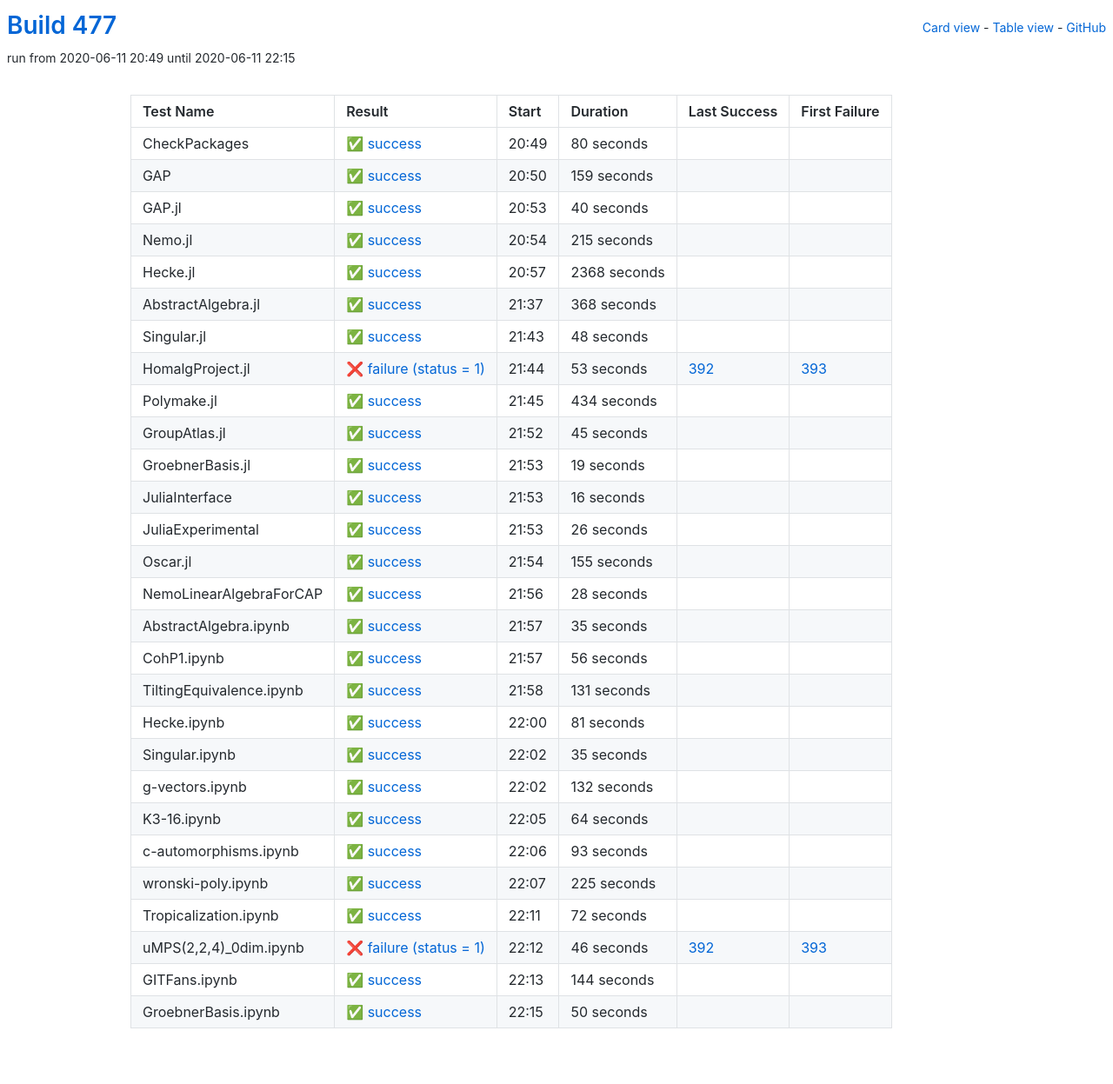
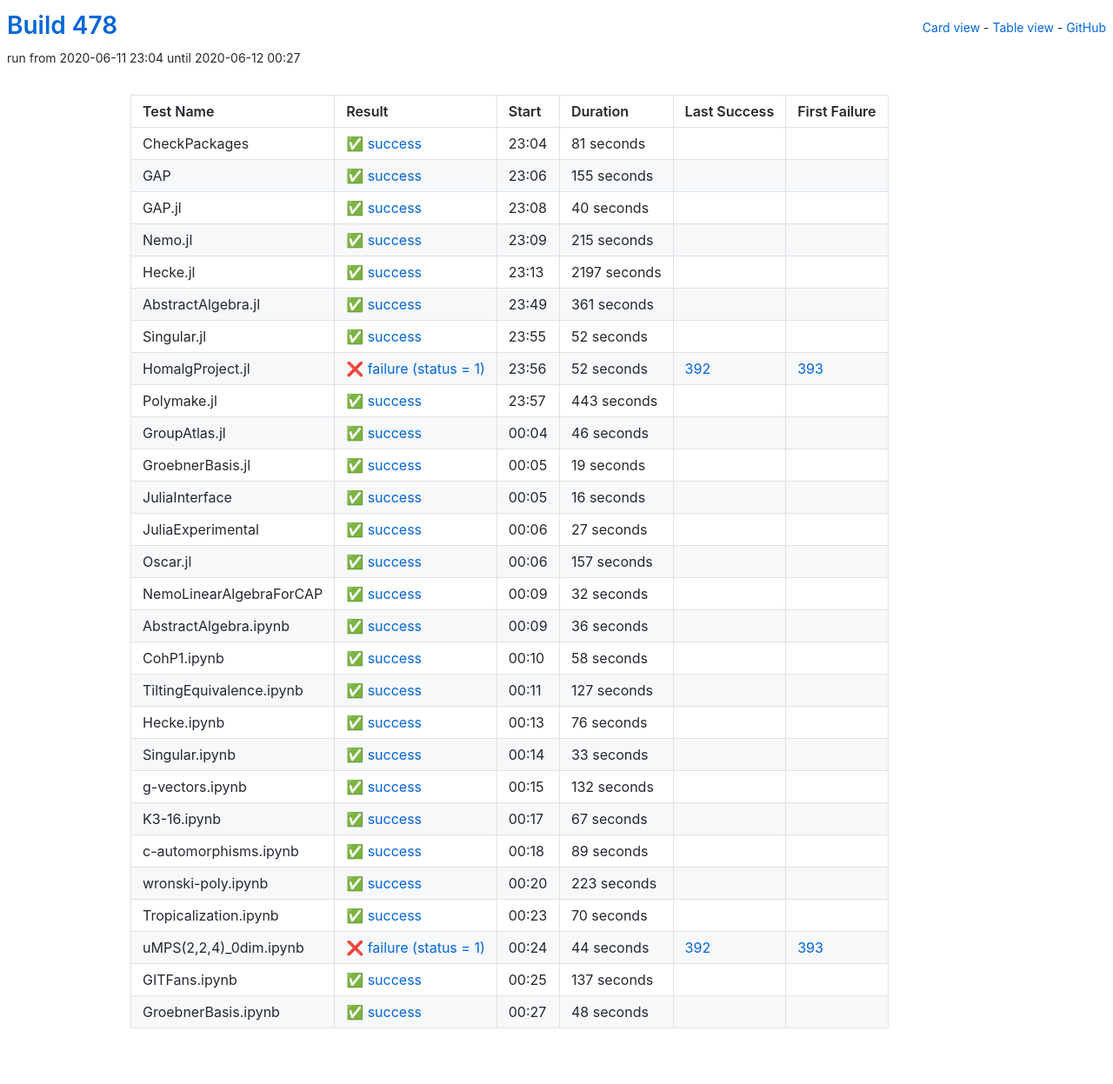
Before and after one commit to oscar-system/oscar-ci-status-1.4, a Jekyll site: the page built from table.html, in a window 1280 px wide. Shown: the whole page at 87% size. Built offline with Jekyll 4.4.1, drawn with Linux system fonts in a browser that asks for light colours.

Commit message:
Build #478

```diff
--- a/_data/ci.yml
+++ b/_data/ci.yml
@@ -1,6 +1,6 @@
 ---
-build: 477
-build_url: https://oscarci.mathematik.uni-kl.de/job/oscar-julia-1.4/477/
+build: 478
+build_url: https://oscarci.mathematik.uni-kl.de/job/oscar-julia-1.4/478/
 job: oscar-julia-1.4
 organization: oscar-system
 repo: oscar-ci-status-1.4
@@ -8,32 +8,32 @@ repourl: https://github.com/oscar-system/oscar-ci-status-1.4
 tests:
 - name: CheckPackages
   id: checkpackages
-  log: https://oscarci.mathematik.uni-kl.de/job/oscar-julia-1.4/477/artifact/logs/build-477/CheckPackages.log
-  start: 2020-06-11 20:49
+  log: https://oscarci.mathematik.uni-kl.de/job/oscar-julia-1.4/478/artifact/logs/build-478/CheckPackages.log
+  start: 2020-06-11 23:04
   success: true
   exitcode: 0
   status: success
-  duration: 80
+  duration: 81
   last_success: false
   last_success_url:
   first_failure: false
   first_failure_url:
 - name: GAP
   id: gap
-  log: https://oscarci.mathematik.uni-kl.de/job/oscar-julia-1.4/477/artifact/logs/build-477/GAP.log
-  start: 2020-06-11 20:50
+  log: https://oscarci.mathematik.uni-kl.de/job/oscar-julia-1.4/478/artifact/logs/build-478/GAP.log
+  start: 2020-06-11 23:06
   success: true
   exitcode: 0
   status: success
-  duration: 159
+  duration: 155
   last_success: false
   last_success_url:
   first_failure: false
   first_failure_url:
 - name: GAP.jl
   id: gap-jl
-  log: https://oscarci.mathematik.uni-kl.de/job/oscar-julia-1.4/477/artifact/logs/build-477/GAP.jl.log
-  start: 2020-06-11 20:53
+  log: https://oscarci.mathematik.uni-kl.de/job/oscar-julia-1.4/478/artifact/logs/build-478/GAP.jl.log
+  start: 2020-06-11 23:08
   success: true
   exitcode: 0
   status: success
@@ -44,8 +44,8 @@ tests:
   first_failure_url:
 - name: Nemo.jl
   id: nemo-jl
-  log: https://oscarci.mathematik.uni-kl.de/job/oscar-julia-1.4/477/artifact/logs/build-477/Nemo.jl.log
-  start: 2020-06-11 20:54
+  log: https://oscarci.mathematik.uni-kl.de/job/oscar-julia-1.4/478/artifact/logs/build-478/Nemo.jl.log
+  start: 2020-06-11 23:09
   success: true
   exitcode: 0
   status: success
@@ -56,80 +56,80 @@ tests:
   first_failure_url:
 - name: Hecke.jl
   id: hecke-jl
-  log: https://oscarci.mathematik.uni-kl.de/job/oscar-julia-1.4/477/artifact/logs/build-477/Hecke.jl.log
-  start: 2020-06-11 20:57
+  log: https://oscarci.mathematik.uni-kl.de/job/oscar-julia-1.4/478/artifact/logs/build-478/Hecke.jl.log
+  start: 2020-06-11 23:13
   success: true
   exitcode: 0
   status: success
-  duration: 2368
+  duration: 2197
   last_success: false
   last_success_url:
   first_failure: false
   first_failure_url:
 - name: AbstractAlgebra.jl
   id: abstractalgebra-jl
-  log: https://oscarci.mathematik.uni-kl.de/job/oscar-julia-1.4/477/artifact/logs/build-477/AbstractAlgebra.jl.log
-  start: 2020-06-11 21:37
+  log: https://oscarci.mathematik.uni-kl.de/job/oscar-julia-1.4/478/artifact/logs/build-478/AbstractAlgebra.jl.log
+  start: 2020-06-11 23:49
   success: true
   exitcode: 0
   status: success
-  duration: 368
+  duration: 361
   last_success: false
   last_success_url:
   first_failure: false
   first_failure_url:
 - name: Singular.jl
   id: singular-jl
-  log: https://oscarci.mathematik.uni-kl.de/job/oscar-julia-1.4/477/artifact/logs/build-477/Singular.jl.log
-  start: 2020-06-11 21:43
+  log: https://oscarci.mathematik.uni-kl.de/job/oscar-julia-1.4/478/artifact/logs/build-478/Singular.jl.log
+  start: 2020-06-11 23:55
   success: true
   exitcode: 0
   status: success
-  duration: 48
+  duration: 52
   last_success: false
   last_success_url:
   first_failure: false
   first_failure_url:
 - name: HomalgProject.jl
   id: homalgproject-jl
-  log: https://oscarci.mathematik.uni-kl.de/job/oscar-julia-1.4/477/artifact/logs/build-477/HomalgProject.jl.log
-  start: 2020-06-11 21:44
+  log: https://oscarci.mathematik.uni-kl.de/job/oscar-julia-1.4/478/artifact/logs/build-478/HomalgProject.jl.log
+  start: 2020-06-11 23:56
   success: false
   exitcode: 1
   status: failure
-  duration: 53
+  duration: 52
   last_success: 392
   last_success_url: https://oscarci.mathematik.uni-kl.de/job/oscar-julia-1.4/392/
   first_failure: 393
   first_failure_url: https://oscarci.mathematik.uni-kl.de/job/oscar-julia-1.4/393/
 - name: Polymake.jl
   id: polymake-jl
-  log: https://oscarci.mathematik.uni-kl.de/job/oscar-julia-1.4/477/artifact/logs/build-477/Polymake.jl.log
-  start: 2020-06-11 21:45
+  log: https://oscarci.mathematik.uni-kl.de/job/oscar-julia-1.4/478/artifact/logs/build-478/Polymake.jl.log
+  start: 2020-06-11 23:57
   success: true
   exitcode: 0
   status: success
-  duration: 434
+  duration: 443
   last_success: false
   last_success_url:
   first_failure: false
   first_failure_url:
 - name: GroupAtlas.jl
   id: groupatlas-jl
-  log: https://oscarci.mathematik.uni-kl.de/job/oscar-julia-1.4/477/artifact/logs/build-477/GroupAtlas.jl.log
-  start: 2020-06-11 21:52
+  log: https://oscarci.mathematik.uni-kl.de/job/oscar-julia-1.4/478/artifact/logs/build-478/GroupAtlas.jl.log
+  start: 2020-06-12 00:04
   success: true
   exitcode: 0
   status: success
-  duration: 45
+  duration: 46
   last_success: false
   last_success_url:
   first_failure: false
   first_failure_url:
 - name: GroebnerBasis.jl
   id: groebnerbasis-jl
-  log: https://oscarci.mathematik.uni-kl.de/job/oscar-julia-1.4/477/artifact/logs/build-477/GroebnerBasis.jl.log
-  start: 2020-06-11 21:53
+  log: https://oscarci.mathematik.uni-kl.de/job/oscar-julia-1.4/478/artifact/logs/build-478/GroebnerBasis.jl.log
+  start: 2020-06-12 00:05
   success: true
   exitcode: 0
   status: success
@@ -140,8 +140,8 @@ tests:
   first_failure_url:
 - name: JuliaInterface
   id: juliainterface
-  log: https://oscarci.mathematik.uni-kl.de/job/oscar-julia-1.4/477/artifact/logs/build-477/JuliaInterface.log
-  start: 2020-06-11 21:53
+  log: https://oscarci.mathematik.uni-kl.de/job/oscar-julia-1.4/478/artifact/logs/build-478/JuliaInterface.log
+  start: 2020-06-12 00:05
   success: true
   exitcode: 0
   status: success
@@ -152,104 +152,104 @@ tests:
   first_failure_url:
 - name: JuliaExperimental
   id: juliaexperimental
-  log: https://oscarci.mathematik.uni-kl.de/job/oscar-julia-1.4/477/artifact/logs/build-477/JuliaExperimental.log
-  start: 2020-06-11 21:53
+  log: https://oscarci.mathematik.uni-kl.de/job/oscar-julia-1.4/478/artifact/logs/build-478/JuliaExperimental.log
+  start: 2020-06-12 00:06
   success: true
   exitcode: 0
   status: success
-  duration: 26
+  duration: 27
   last_success: false
   last_success_url:
   first_failure: false
   first_failure_url:
 - name: Oscar.jl
   id: oscar-jl
-  log: https://oscarci.mathematik.uni-kl.de/job/oscar-julia-1.4/477/artifact/logs/build-477/Oscar.jl.log
-  start: 2020-06-11 21:54
+  log: https://oscarci.mathematik.uni-kl.de/job/oscar-julia-1.4/478/artifact/logs/build-478/Oscar.jl.log
+  start: 2020-06-12 00:06
   success: true
   exitcode: 0
   status: success
-  duration: 155
+  duration: 157
   last_success: false
   last_success_url:
   first_failure: false
   first_failure_url:
 - name: NemoLinearAlgebraForCAP
   id: nemolinearalgebraforcap
-  log: https://oscarci.mathematik.uni-kl.de/job/oscar-julia-1.4/477/artifact/logs/build-477/NemoLinearAlgebraForCAP.log
-  start: 2020-06-11 21:56
+  log: https://oscarci.mathematik.uni-kl.de/job/oscar-julia-1.4/478/artifact/logs/build-478/NemoLinearAlgebraForCAP.log
+  start: 2020-06-12 00:09
   success: true
   exitcode: 0
   status: success
-  duration: 28
+  duration: 32
   last_success: false
   last_success_url:
   first_failure: false
   first_failure_url:
 - name: AbstractAlgebra.ipynb
   id: abstractalgebra-ipynb
-  log: https://oscarci.mathematik.uni-kl.de/job/oscar-julia-1.4/477/artifact/logs/build-477/AbstractAlgebra.ipynb.log
-  start: 2020-06-11 21:57
+  log: https://oscarci.mathematik.uni-kl.de/job/oscar-julia-1.4/478/artifact/logs/build-478/AbstractAlgebra.ipynb.log
+  start: 2020-06-12 00:09
   success: true
   exitcode: 0
   status: success
-  duration: 35
+  duration: 36
   last_success: false
   last_success_url:
   first_failure: false
   first_failure_url:
 - name: CohP1.ipynb
   id: cohp1-ipynb
-  log: https://oscarci.mathematik.uni-kl.de/job/oscar-julia-1.4/477/artifact/logs/build-477/CohP1.ipynb.log
-  start: 2020-06-11 21:57
+  log: https://oscarci.mathematik.uni-kl.de/job/oscar-julia-1.4/478/artifact/logs/build-478/CohP1.ipynb.log
+  start: 2020-06-12 00:10
   success: true
   exitcode: 0
   status: success
-  duration: 56
+  duration: 58
   last_success: false
   last_success_url:
   first_failure: false
   first_failure_url:
 - name: TiltingEquivalence.ipynb
   id: tiltingequivalence-ipynb
-  log: https://oscarci.mathematik.uni-kl.de/job/oscar-julia-1.4/477/artifact/logs/build-477/TiltingEquivalence.ipynb.log
-  start: 2020-06-11 21:58
+  log: https://oscarci.mathematik.uni-kl.de/job/oscar-julia-1.4/478/artifact/logs/build-478/TiltingEquivalence.ipynb.log
+  start: 2020-06-12 00:11
   success: true
   exitcode: 0
   status: success
-  duration: 131
+  duration: 127
   last_success: false
   last_success_url:
   first_failure: false
   first_failure_url:
 - name: Hecke.ipynb
   id: hecke-ipynb
-  log: https://oscarci.mathematik.uni-kl.de/job/oscar-julia-1.4/477/artifact/logs/build-477/Hecke.ipynb.log
-  start: 2020-06-11 22:00
+  log: https://oscarci.mathematik.uni-kl.de/job/oscar-julia-1.4/478/artifact/logs/build-478/Hecke.ipynb.log
+  start: 2020-06-12 00:13
   success: true
   exitcode: 0
   status: success
-  duration: 81
+  duration: 76
   last_success: false
   last_success_url:
   first_failure: false
   first_failure_url:
 - name: Singular.ipynb
   id: singular-ipynb
-  log: https://oscarci.mathematik.uni-kl.de/job/oscar-julia-1.4/477/artifact/logs/build-477/Singular.ipynb.log
-  start: 2020-06-11 22:02
+  log: https://oscarci.mathematik.uni-kl.de/job/oscar-julia-1.4/478/artifact/logs/build-478/Singular.ipynb.log
+  start: 2020-06-12 00:14
   success: true
   exitcode: 0
   status: success
-  duration: 35
+  duration: 33
   last_success: false
   last_success_url:
   first_failure: false
   first_failure_url:
 - name: g-vectors.ipynb
   id: g-vectors-ipynb
-  log: https://oscarci.mathematik.uni-kl.de/job/oscar-julia-1.4/477/artifact/logs/build-477/g-vectors.ipynb.log
-  start: 2020-06-11 22:02
+  log: https://oscarci.mathematik.uni-kl.de/job/oscar-julia-1.4/478/artifact/logs/build-478/g-vectors.ipynb.log
+  start: 2020-06-12 00:15
   success: true
   exitcode: 0
   status: success
@@ -260,84 +260,84 @@ tests:
   first_failure_url:
 - name: K3-16.ipynb
   id: k3-16-ipynb
-  log: https://oscarci.mathematik.uni-kl.de/job/oscar-julia-1.4/477/artifact/logs/build-477/K3-16.ipynb.log
-  start: 2020-06-11 22:05
+  log: https://oscarci.mathematik.uni-kl.de/job/oscar-julia-1.4/478/artifact/logs/build-478/K3-16.ipynb.log
+  start: 2020-06-12 00:17
   success: true
   exitcode: 0
   status: success
-  duration: 64
+  duration: 67
   last_success: false
   last_success_url:
   first_failure: false
   first_failure_url:
 - name: c-automorphisms.ipynb
   id: c-automorphisms-ipynb
-  log: https://oscarci.mathematik.uni-kl.de/job/oscar-julia-1.4/477/artifact/logs/build-477/c-automorphisms.ipynb.log
-  start: 2020-06-11 22:06
+  log: https://oscarci.mathematik.uni-kl.de/job/oscar-julia-1.4/478/artifact/logs/build-478/c-automorphisms.ipynb.log
+  start: 2020-06-12 00:18
   success: true
   exitcode: 0
   status: success
-  duration: 93
+  duration: 89
   last_success: false
   last_success_url:
   first_failure: false
   first_failure_url:
 - name: wronski-poly.ipynb
   id: wronski-poly-ipynb
-  log: https://oscarci.mathematik.uni-kl.de/job/oscar-julia-1.4/477/artifact/logs/build-477/wronski-poly.ipynb.log
-  start: 2020-06-11 22:07
+  log: https://oscarci.mathematik.uni-kl.de/job/oscar-julia-1.4/478/artifact/logs/build-478/wronski-poly.ipynb.log
+  start: 2020-06-12 00:20
   success: true
   exitcode: 0
   status: success
-  duration: 225
+  duration: 223
   last_success: false
   last_success_url:
   first_failure: false
   first_failure_url:
 - name: Tropicalization.ipynb
   id: tropicalization-ipynb
-  log: https://oscarci.mathematik.uni-kl.de/job/oscar-julia-1.4/477/artifact/logs/build-477/Tropicalization.ipynb.log
-  start: 2020-06-11 22:11
+  log: https://oscarci.mathematik.uni-kl.de/job/oscar-julia-1.4/478/artifact/logs/build-478/Tropicalization.ipynb.log
+  start: 2020-06-12 00:23
   success: true
   exitcode: 0
   status: success
-  duration: 72
+  duration: 70
   last_success: false
   last_success_url:
   first_failure: false
   first_failure_url:
 - name: uMPS(2,2,4)_0dim.ipynb
   id: umps-2-2-4-0dim-ipynb
-  log: https://oscarci.mathematik.uni-kl.de/job/oscar-julia-1.4/477/artifact/logs/build-477/uMPS-2-2-4-_0dim.ipynb.log
-  start: 2020-06-11 22:12
+  log: https://oscarci.mathematik.uni-kl.de/job/oscar-julia-1.4/478/artifact/logs/build-478/uMPS-2-2-4-_0dim.ipynb.log
+  start: 2020-06-12 00:24
   success: false
   exitcode: 1
   status: failure
-  duration: 46
+  duration: 44
   last_success: 392
   last_success_url: https://oscarci.mathematik.uni-kl.de/job/oscar-julia-1.4/392/
   first_failure: 393
   first_failure_url: https://oscarci.mathematik.uni-kl.de/job/oscar-julia-1.4/393/
 - name: GITFans.ipynb
   id: gitfans-ipynb
-  log: https://oscarci.mathematik.uni-kl.de/job/oscar-julia-1.4/477/artifact/logs/build-477/GITFans.ipynb.log
-  start: 2020-06-11 22:13
+  log: https://oscarci.mathematik.uni-kl.de/job/oscar-julia-1.4/478/artifact/logs/build-478/GITFans.ipynb.log
+  start: 2020-06-12 00:25
   success: true
   exitcode: 0
   status: success
-  duration: 144
+  duration: 137
   last_success: false
   last_success_url:
   first_failure: false
   first_failure_url:
 - name: GroebnerBasis.ipynb
   id: groebnerbasis-ipynb
-  log: https://oscarci.mathematik.uni-kl.de/job/oscar-julia-1.4/477/artifact/logs/build-477/GroebnerBasis.ipynb.log
-  start: 2020-06-11 22:15
+  log: https://oscarci.mathematik.uni-kl.de/job/oscar-julia-1.4/478/artifact/logs/build-478/GroebnerBasis.ipynb.log
+  start: 2020-06-12 00:27
   success: true
   exitcode: 0
   status: success
-  duration: 50
+  duration: 48
   last_success: false
   last_success_url:
   first_failure: false
```
Also changed, not shown: README.md.
